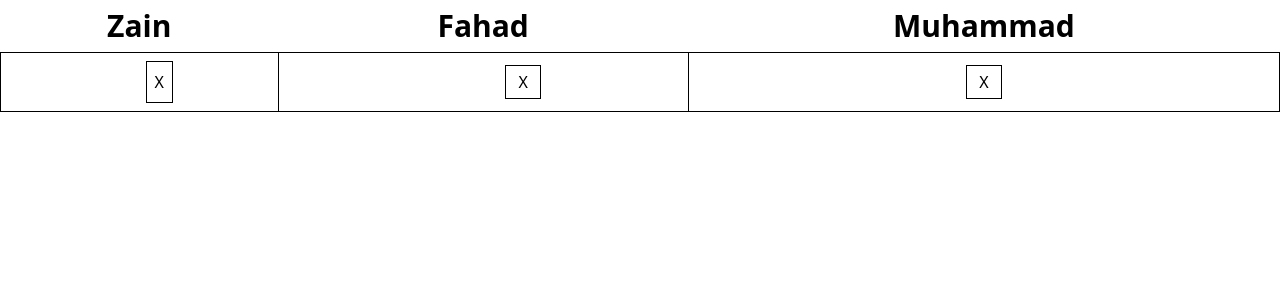
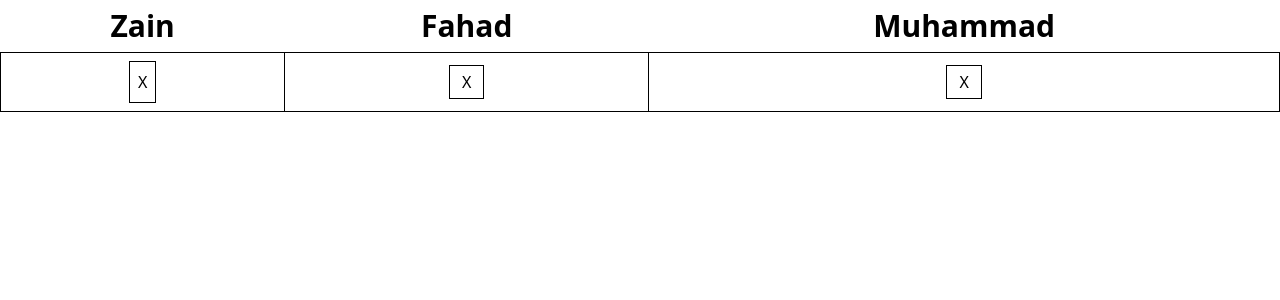
Before and after one commit to bilawal506/portfolio, a Next.js app in the folder my-app/: page / in a window 1280 px wide. Shown: the top 300 px of the page. Built offline with nearby package versions, Linux system fonts and the light colour scheme.

Commit message:
zain and fahad removed margin by muhammad

```diff
--- a/my-app/components/Fahad.js
+++ b/my-app/components/Fahad.js
@@ -2,7 +2,7 @@ function Fahad() {
     return (
         <>
 
-            <button className="border border-black pl-3 pr-3 pt-1 pb-1 ml-20" >X</button>
+            <button className="border border-black pl-3 pr-3 pt-1 pb-1" >X</button>
 
         </>
     );
--- a/my-app/components/Zain.js
+++ b/my-app/components/Zain.js
@@ -2,7 +2,7 @@ function Zain() {
     return (
         <>
 
-            <button className="border border-black pl-2 pr-2 pt-2 pb-2 ml-10">X</button>
+            <button className="border border-black pl-2 pr-2 pt-2 pb-2">X</button>
         </>
     );
 }
```
